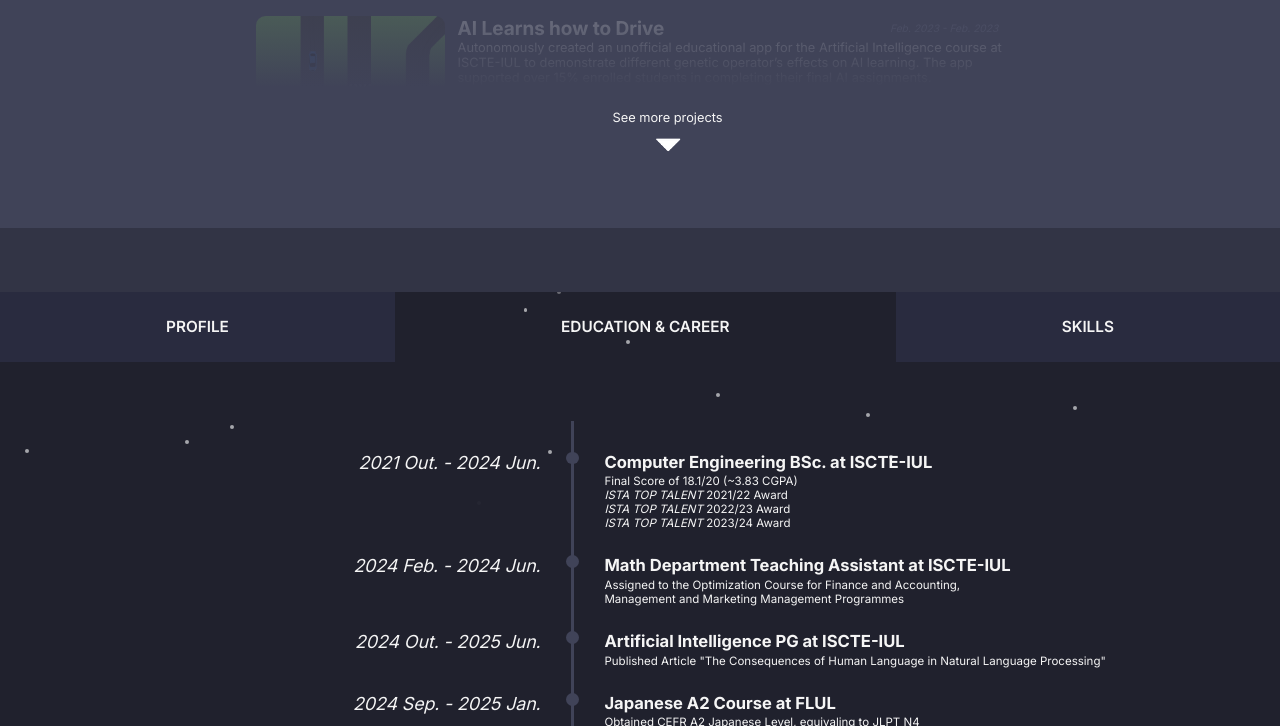
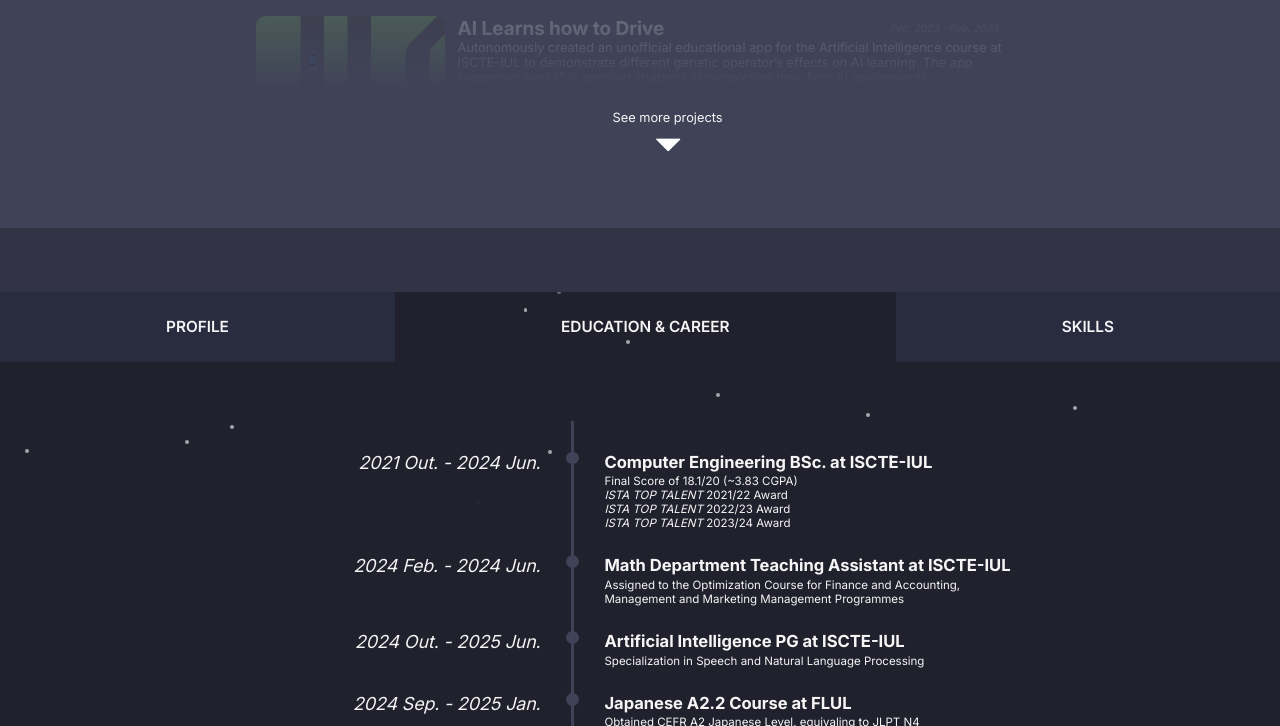
Before and after one commit to salvador-palma/Portfolio, a plain HTML site: page index.html in a window 1280 px wide. Both pictures are taken after a click on the element "EDUCATION & CAREER". Shown: the part 1687-2413 px from the top of the page. Drawn offline with Linux system fonts and the light colour scheme.

Commit message:
Change Descriptions

```diff
--- a/index.html
+++ b/index.html
@@ -279,14 +279,14 @@
                 <div></div>
                 <h4>Artificial Intelligence PG at ISCTE-IUL</h4>
                 <b class="line-below"></b>
-                <span>Published Article "The Consequences of Human Language in Natural Language Processing"</span>
+                <span>Specialization in Speech and Natural Language Processing</span>
             </div>
 
             <div class="education-slot">
                 <b class="line-upper"></b>
                 <i>2024 Sep. - 2025 Jan.</i>
                 <div></div>
-                <h4>Japanese A2 Course at FLUL</h4>
+                <h4>Japanese A2.2 Course at FLUL</h4>
                 <b class="line-below"></b>
                 <span>Obtained CEFR A2 Japanese Level, equivaling to JLPT N4</span>
             </div>
```
